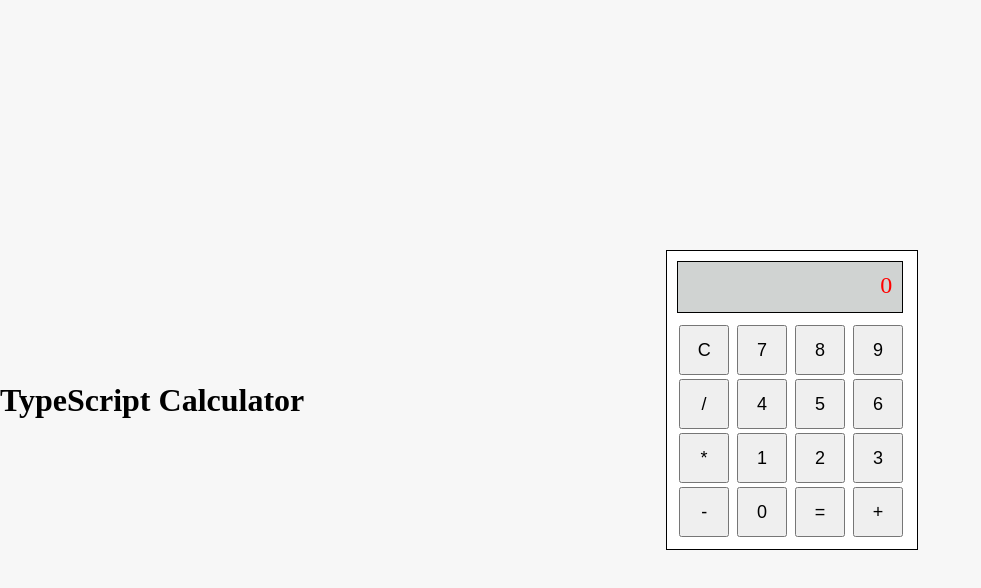
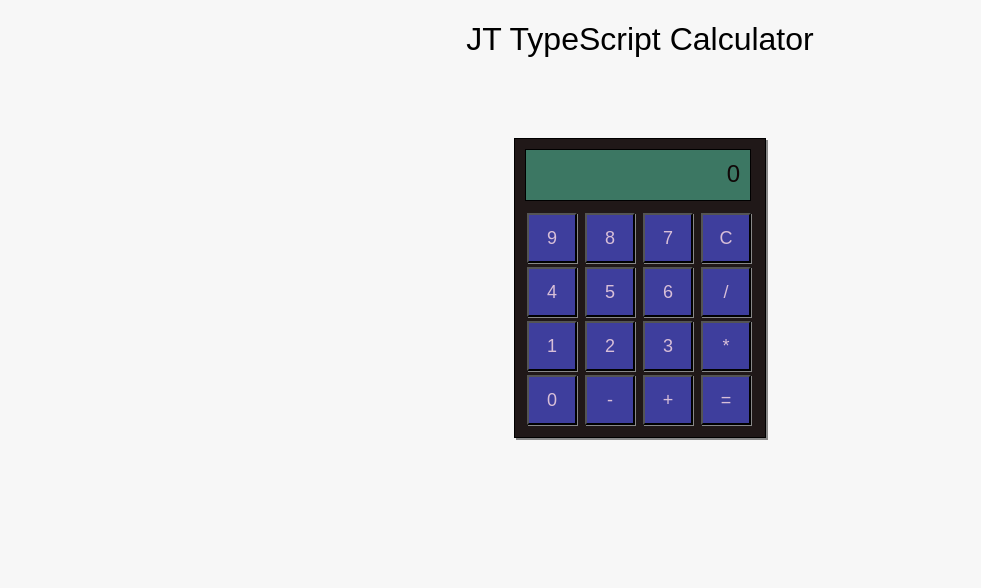
Before and after one commit to johntrehearn/TScalculator, a website built with Vite: page index.html in a window 1280 px wide. Shown: the whole page, without its empty margins (0-981 px from the left). Built offline with nearby package versions, Linux system fonts and the light colour scheme; a web font is replaced by a local one.

Commit message:
CSS Updated

```diff
--- a/index.html
+++ b/index.html
@@ -3,30 +3,33 @@
 <head>
     <meta charset="UTF-8">
     <meta name="viewport" content="width=device-width, initial-scale=1.0">
-    <title>Simple Calculator</title>
+    <title>JT Calculator</title>
     <link rel="stylesheet" href="./src/style.css">
+    <link rel="preconnect" href="https://fonts.googleapis.com">
+    <link rel="preconnect" href="https://fonts.gstatic.com" crossorigin>
+    <link href="https://fonts.googleapis.com/css2?family=Agbalumo&family=Protest+Riot&family=Roboto:ital,wght@1,300&family=Rubik+Broken+Fax&family=Rubik+Doodle+Shadow&display=swap" rel="stylesheet">
 </head>
 <body>
-    <h1>TypeScript Calculator</h1>
+    <h1>JT TypeScript Calculator</h1>
     <div id="calculator">
         <div id='display'></div>
 
+        <button onclick="inputNumber(9)">9</button>
+        <button onclick="inputNumber(8)">8</button>
+        <button onclick="inputNumber(7)">7</button>
         <button id="clearDisplay">C</button>
-        <button onclick="inputNumber(7)">7</button>
-        <button onclick="inputNumber(8)">8</button>
-        <button onclick="inputNumber(9)">9</button>
-        <button id="divide">/</button>
         <button onclick="inputNumber(4)">4</button>
         <button onclick="inputNumber(5)">5</button>
         <button onclick="inputNumber(6)">6</button>
-        <button id="times">*</button>
+        <button id="divide">/</button>
         <button onclick="inputNumber(1)">1</button>
         <button onclick="inputNumber(2)">2</button>
         <button onclick="inputNumber(3)">3</button>
+        <button id="times">*</button>
+        <button onclick="inputNumber(0)">0</button>
         <button id="minus">-</button>
-        <button onclick="inputNumber(0)">0</button>
+        <button id="plus">+</button>
         <button id="calc">=</button>
-        <button id="plus">+</button>
     </div>
 
     <script src="./src/calculator.ts" type="module"></script>
--- a/src/calculator.ts
+++ b/src/calculator.ts
@@ -1,7 +1,4 @@
-
-/**
- *  * The current input value as a string.
- */
+//Setting up the variables
 
 let inputString: string = '';
 let result: number = 0;
@@ -14,9 +11,7 @@ const output = document.querySelector('#display') as HTMLDivElement;
 
 output.textContent = "0";
 
-
-
-// Clear display
+// Clear display & calculator
 
 const clearDisplayBut = document.querySelector('#clearDisplay') as HTMLButtonElement;
 
@@ -24,29 +19,26 @@ clearDisplayBut.addEventListener('click', clearDisplay);
 
 function clearDisplay() {
     console.log('clearDisplay');
+    inputNumber = '';
+    inputString = '';
+    sumString = '';
+    output.textContent = "0";
 }
 
 // Number input buttons
 
 function inputNumberFunc(input: string, calcTotal: string = "") {
-
-    console.log(input);
     inputNumber += Number(input)
-    console.log("The number is: ", inputNumber);
-    output.textContent = inputNumber;
-
     sumString += inputNumber;
+    output.textContent = sumString;
     inputNumber = '';
     console.log("SumString New is: ", sumString);
-
 }
 
 (window as any).inputNumber = function (input: string) {
     inputNumberFunc(input);
 
-
 }
-
 
 // Operation input buttons
 
@@ -63,73 +55,24 @@ minusBut.addEventListener('click', () => setOperation('-'));
 const plusBut = document.querySelector('#plus') as HTMLButtonElement;
 plusBut.addEventListener('click', () => setOperation('+'));
 
+// Building the sum string
+
 function setOperation(op: string) {
-    console.log(op);
-    console.log(inputNumber);
     sumString += op;
+    output.textContent = sumString;
     console.log("SumString New is: ", sumString);
     inputNumber = '';
-
-
 }
 
-function clearCalc() {
-    inputNumber = '';
-    inputString = '';
-    output.textContent = "0";
-}
+// Calulation Button
+
+const calulateA = document.querySelector('#calc') as HTMLButtonElement;
+calulateA.addEventListener('click', calculateResult);
+
+//Calculate the result
 
 function calculateResult() {
-    eval(calcTotal);
-    console.log("The result is: ", calcTotal);
-    return calcTotal;
-
-
-
-
-    const calulateA = document.querySelector('#calc') as HTMLButtonElement;
-    calulateA.addEventListener('click', calculateResult);
+    let finalAnswer = eval(sumString);
+    console.log("The result is: ", finalAnswer);
+    output.textContent = finalAnswer;
 }
-
-
-
-
-
-/**
- * The previous input value as a string.
- */
-
-/**
- * The current operation symbol (+, -, *, /) or null if none.
- */
-
-/**
- * Calculates the result of the current operation and updates the current input value.
- * If the previous or current input values are not valid numbers, or the operation is null, does nothing.
- */
-
-
-/**
- * Appends a number to the current input value and updates the display.
- * @param num - The number to append.
- */
-
-
-/**
- * Sets the current operation and moves the current input value to the previous input value.
- * If there is already a previous input value, calculates the result first.
- * @param op - The operation symbol to set.
- */
-
-
-/**
- * Clears the current and previous input values and the operation and updates the display.
- */
-
-
-/**
- * Updates the display element with the current input value.
- */
-
-
-// Initialize the display with the current input value.
--- a/src/style.css
+++ b/src/style.css
@@ -1,5 +1,4 @@
 body {
-  display: flex;
   justify-content: center;
   align-items: center;
   height: 100vh;
@@ -13,12 +12,15 @@ body {
   margin: auto;
   border: 1px solid #000;
   padding: 10px;
-  background: #fff;
+  background: hsl(0, 15%, 11%);
+  box-shadow: 2px 2px #888888;
+
 }
 
 #display {
-  color: red;
-  background-color: rgb(208, 211, 210);
+  color: rgb(17, 8, 8);
+  font-family: "Rubik Pixels", sans-serif;
+  background-color: rgb(60, 119, 99);
   height: 30px;
   font-size: 24px;
   text-align: right;
@@ -35,4 +37,19 @@ body {
   height: 50px;
   font-size: 18px;
   margin: 2px;
+  font-family: "Agbalumo", sans-serif;
+  font-weight: 400;
+  font-style: normal;
+  background-color: rgb(62, 62, 157);
+  color: thistle;
+  box-shadow: 1px 1px #888888;
 }
+
+h1 {
+  text-align: center;
+  margin-bottom: 80px;
+  font-family: "Protest Riot", sans-serif;
+  font-weight: 400;
+  font-style: normal;
+
+}
```
